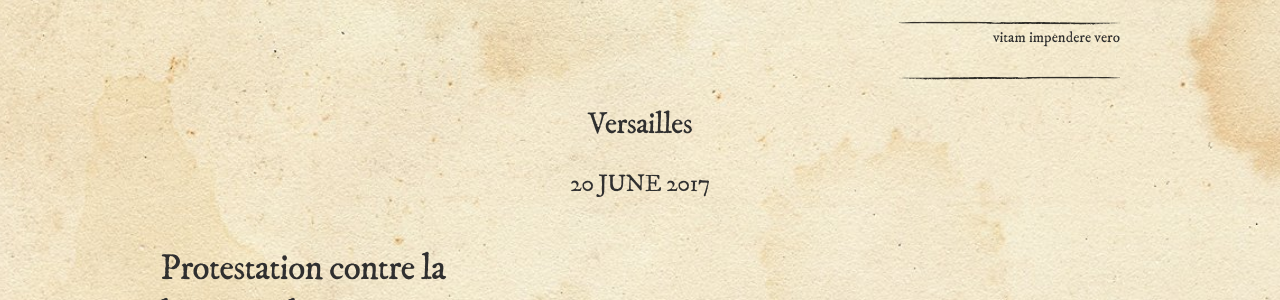
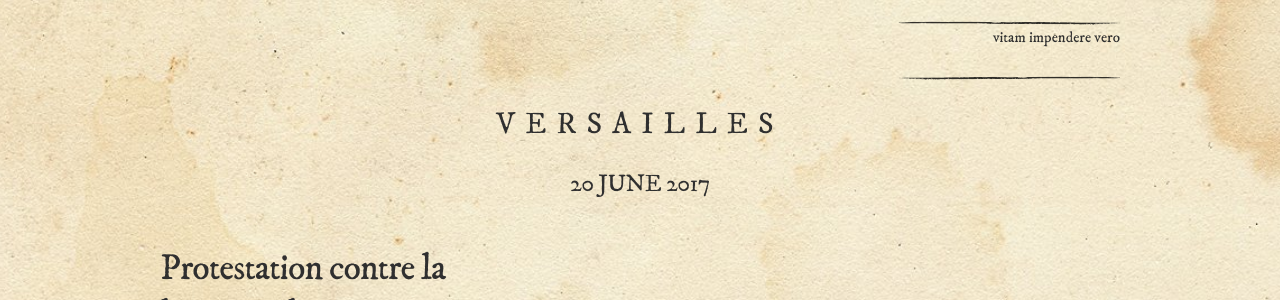
Before and after one commit to JohnCoene/marat, a Jekyll site: the page built from index.md, in a window 1280 px wide. Shown: the part 450-750 px from the top of the page. Built offline with Jekyll 4.4.1, drawn with Linux system fonts in a browser that asks for light colours; some web fonts are replaced.

Commit message:
site location

```diff
--- a/_layouts/default.html
+++ b/_layouts/default.html
@@ -18,7 +18,7 @@
       <img src="{{ site.baseurl }}/assets/img/grunge.png" alt="" class="line tag">
       <div class="center">
         <br>
-        <h4>{{ site.location }}</h4>
+        <h4 class="space">{{ site.location | upcase }}</h4>
         {% if site.date == true %}<h5>{{ site.time | date_to_long_string | upcase }}</h5>{% endif %}
         <br>
       </div>
--- a/_layouts/post.html
+++ b/_layouts/post.html
@@ -23,6 +23,7 @@
         <p class="right">{{ page.category }}</p>
         <img src="{{ site.baseurl }}/assets/img/grunge.png" alt="" class="line tag">
         {% endif %}
+        <h4 class="center space">{{ site.location | upcase }}</h4>
         <h5 class="center">{{ page.date | date_to_long_string | upcase }}</h5>
 
         <div class="threecol justify">
--- a/_posts/1789-10-03-necker.markdown
+++ b/_posts/1789-10-03-necker.markdown
@@ -4,7 +4,7 @@ title:  "Dénonciation contre Necker"
 author: Jean-Paul Marat
 date:   2017-06-19 09:59:38 +0800
 index: 1
-category: Reign of Terror
+category: Terror
 keywords: Freedom and liberty
 ---
 
--- a/assets/css/style.css
+++ b/assets/css/style.css
@@ -31,6 +31,10 @@ body{
   margin: 0 auto;
   -webkit-filter: opacity(.8);
   filter: opacity(.8);
+}
+
+.space{
+  letter-spacing: 10px;
 }
 
 .flip{
```
